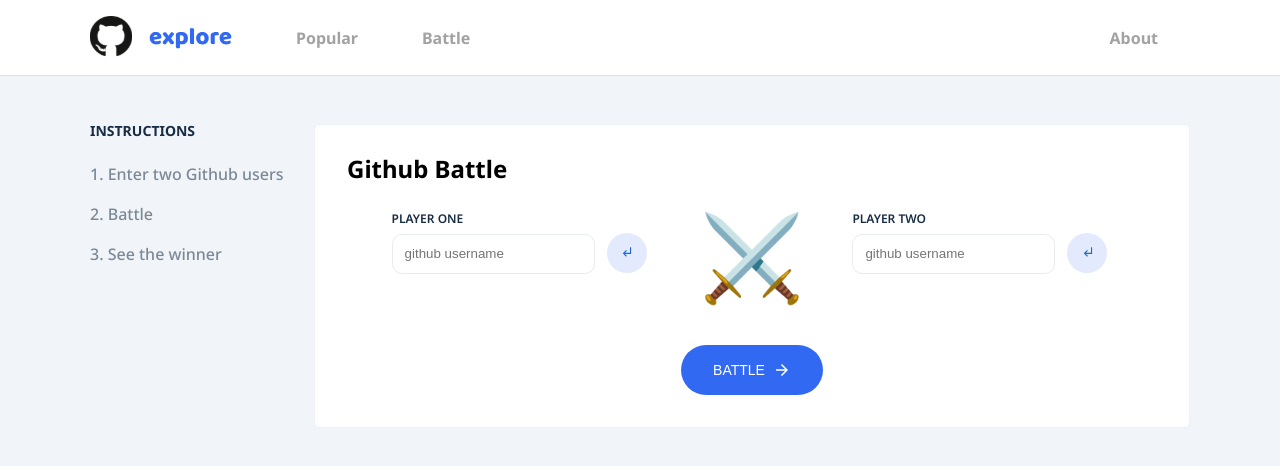
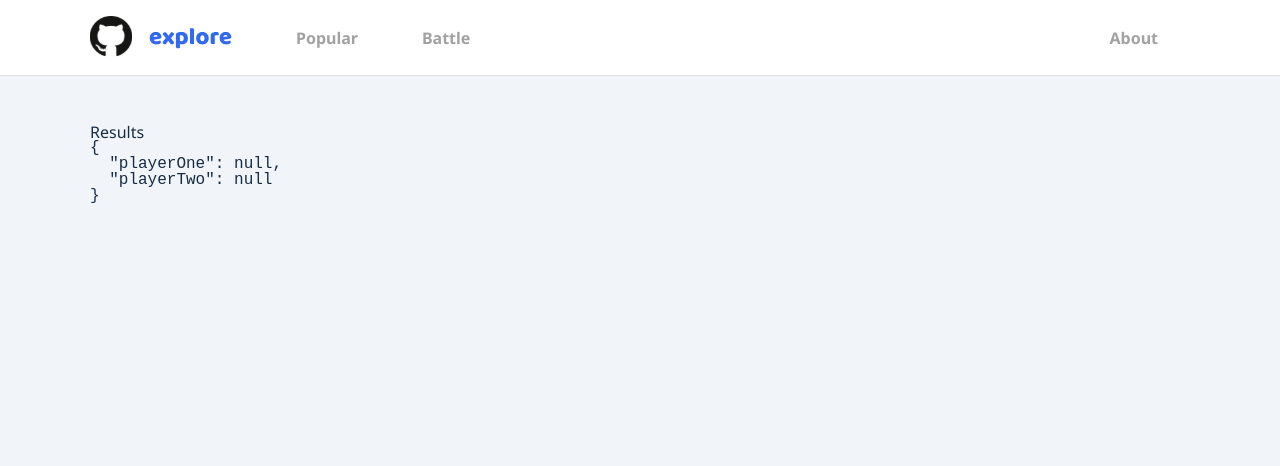
Before and after one commit to matheusquintaes/github-explore, a React (Create React App) app: page / in a window 1280 px wide. Both pictures are taken after a click on the button "BATTLE". Shown: the top 466 px of the page. Built offline with nearby package versions, Linux system fonts and the light colour scheme.

Commit message:
Results Skeleton

```diff
--- /dev/null
+++ b/src/components/Battle/Results/index.js
@@ -0,0 +1,12 @@
+import React from 'react'
+
+export default class Results extends React.Component {
+  render() {
+    return (
+      <div>
+        Results
+        <pre>{JSON.stringify(this.props, null, 2)}</pre>
+      </div>
+    )
+  }
+}
--- a/src/components/Battle/index.js
+++ b/src/components/Battle/index.js
@@ -3,6 +3,7 @@ import * as S from './styled'
 import Panel from '../Panel'
 import PlayerInput from './PlayerInput'
 import PlayerPreview from './PlayerPreview'
+import Results from './Results'
 
 import { MdArrowForward } from "react-icons/md";
 
@@ -13,7 +14,8 @@ export default class Battle extends React.Component {
 
     this.state = {
       playerOne: null,
-      playerTwo: null
+      playerTwo: null,
+      battle: false
     }
 
     this.handleSubmit = this.handleSubmit.bind(this)
@@ -32,7 +34,10 @@ export default class Battle extends React.Component {
   }
   render () {
 
-    const {playerOne, playerTwo } = this.state
+    const { playerOne, playerTwo, battle } = this.state
+    if (battle === true) {
+      return <Results playerOne={playerOne} playerTwo={playerTwo} />
+    }
 
     return (
     <>
@@ -81,7 +86,9 @@ export default class Battle extends React.Component {
           </S.FormWrapper>
         </S.ContentWrapper>
 
-        <S.Buttom> BATTLE <MdArrowForward/> </S.Buttom>
+        <S.Buttom onClick={() => this.setState({battle:true})}>
+          BATTLE <MdArrowForward/>
+        </S.Buttom>
       </Panel>
     </>
     )
```
Also changed, not shown: src/components/Battle/Results/styled.js (added).
